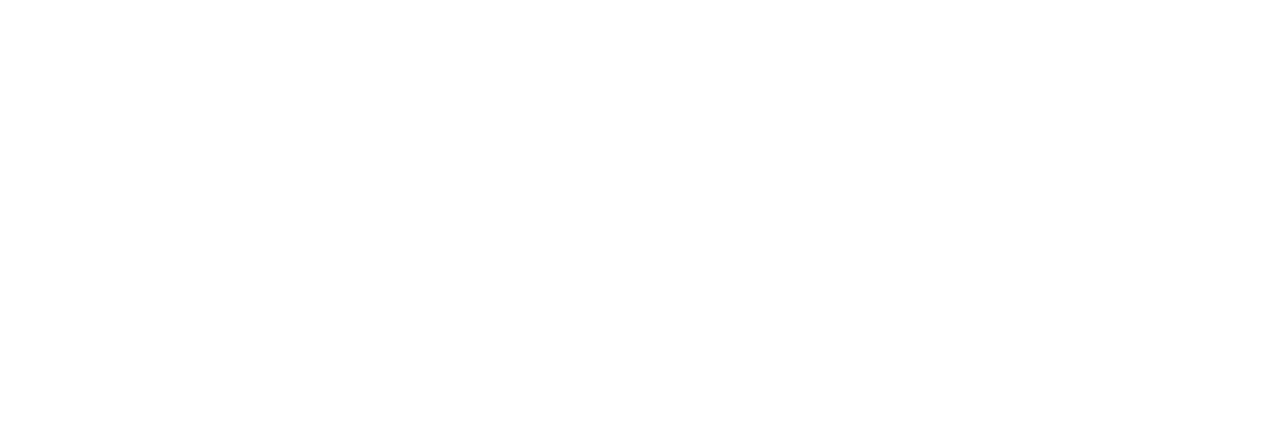
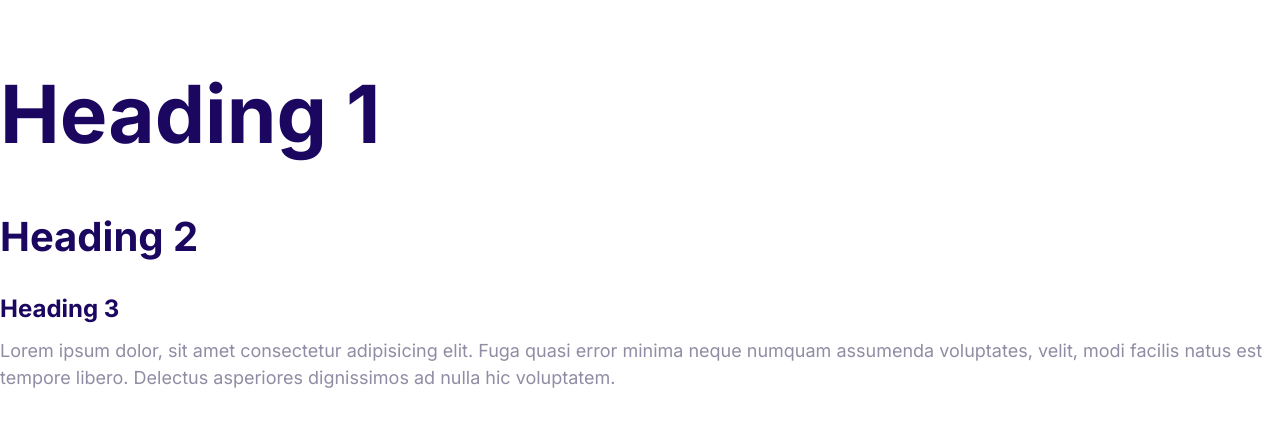
Before and after one commit to Crazz2424/HTML, a plain HTML site: page Moshify/index.html in a window 1280 px wide. Drawn offline with Linux system fonts and the light colour scheme.

Commit message:
Define the styles for the fonts

```diff
--- a/Moshify/css/styles.css
+++ b/Moshify/css/styles.css
@@ -5,3 +5,59 @@
     --color-headinds: #1b0760;
     --color-body: #918ca4;
 }
+
+html {
+    /* 62.5% of 16px = 10px */
+    font-size: 62.5%;
+}
+
+body {
+    font-family: Inter, Arial, Helvetica, sans-serif;
+    font-size: 2.4rem;
+    line-height: 1.5;
+    color: var(--color-body)
+
+}
+
+h1, h2, h3 {
+    color: var(--color-headinds);
+    margin-bottom: 1rem;
+}
+
+h1 {
+    /* 1x font size of the html element. So 70px = 70rem */
+    font-size: 7rem;
+}
+
+h2 {
+    font-size: 4rem;
+}
+
+h3 {
+    font-size: 3rem;
+
+}
+
+p {
+    /* Set to 0 to prevent magin collapsing allowing the h3 heading to set the space */
+    margin-top: 0;
+}
+
+@media screen and (min-width: 1024px) {
+    /* set a media query for screens larger than 1024px which is standard a lot of frameworks like bootstrap and tailwind iOS use. */
+    body {
+        font-size: 1.8rem;
+    }
+
+    h1 {
+        font-size: 8rem;
+    }
+
+    h2 {
+        font-size: 4rem;
+    }
+
+    h3 {
+        font-size: 2.4rem;
+    }
+}
--- a/Moshify/index.html
+++ b/Moshify/index.html
@@ -5,11 +5,21 @@
     <meta http-equiv="X-UA-Compatible" content="IE=edge">
     <meta name="viewport" content="width=device-width, initial-scale=1.0">
     <title>Document</title>
+    <link rel="preconnect" href="https://fonts.googleapis.com">
+    <link rel="preconnect" href="https://fonts.gstatic.com" crossorigin>
+    <link href="https://fonts.googleapis.com/css2?family=Inter:wght@400;700&display=swap" rel="stylesheet">
+
     <link rel="stylesheet" href="css/normalize.css">
     <link rel="stylesheet" href="css/styles.css">
 
 </head>
 <body>
-
+  <h1>Heading 1</h1>
+  <h2>Heading 2</h2>
+  <h3>Heading 3</h3>
+  <p>
+    Lorem ipsum dolor, sit amet consectetur adipisicing elit. Fuga quasi error minima neque numquam assumenda voluptates,
+    velit, modi facilis natus est tempore libero. Delectus asperiores dignissimos ad nulla hic voluptatem.
+  </p>
 </body>
 </html>
```
